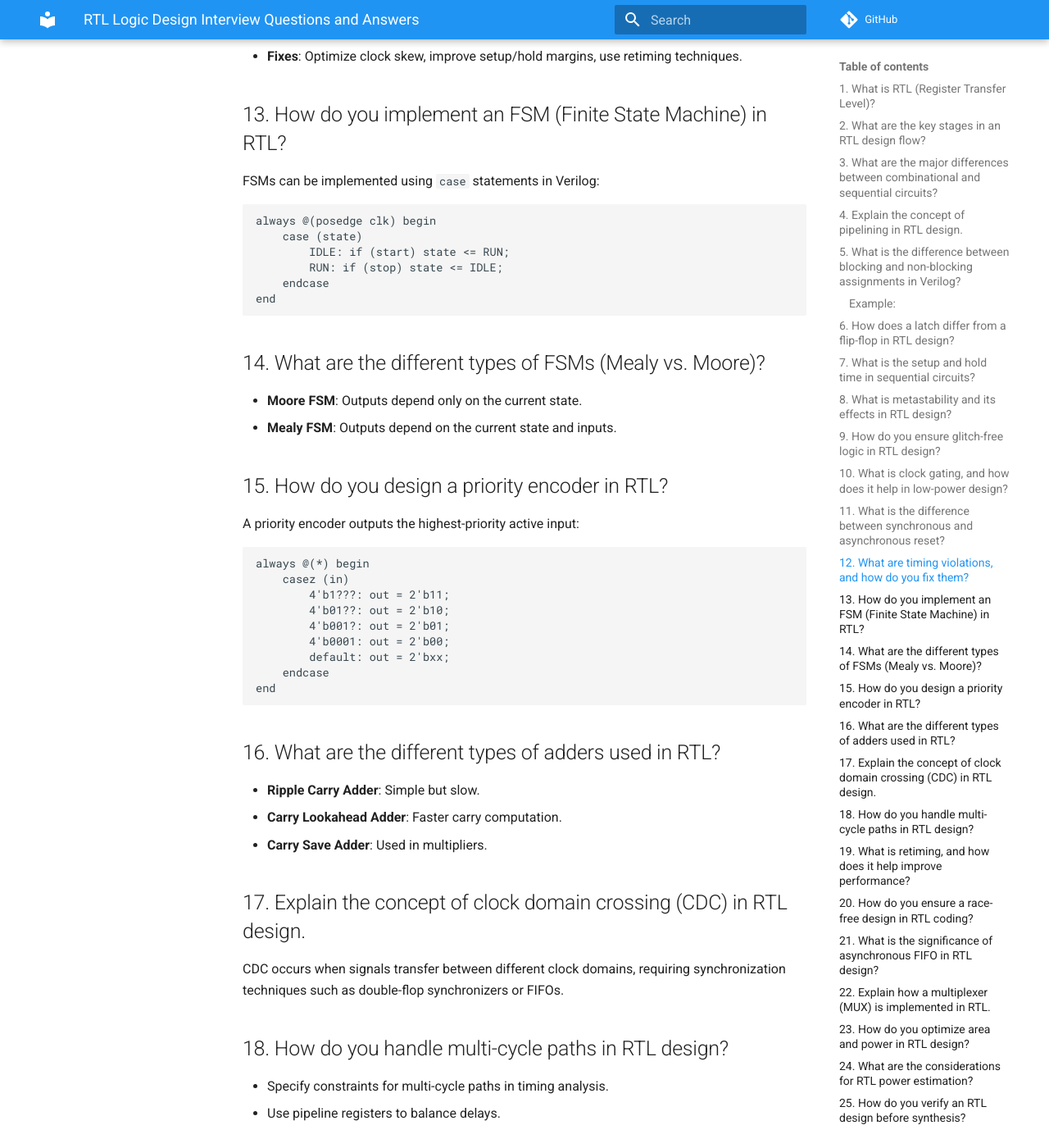
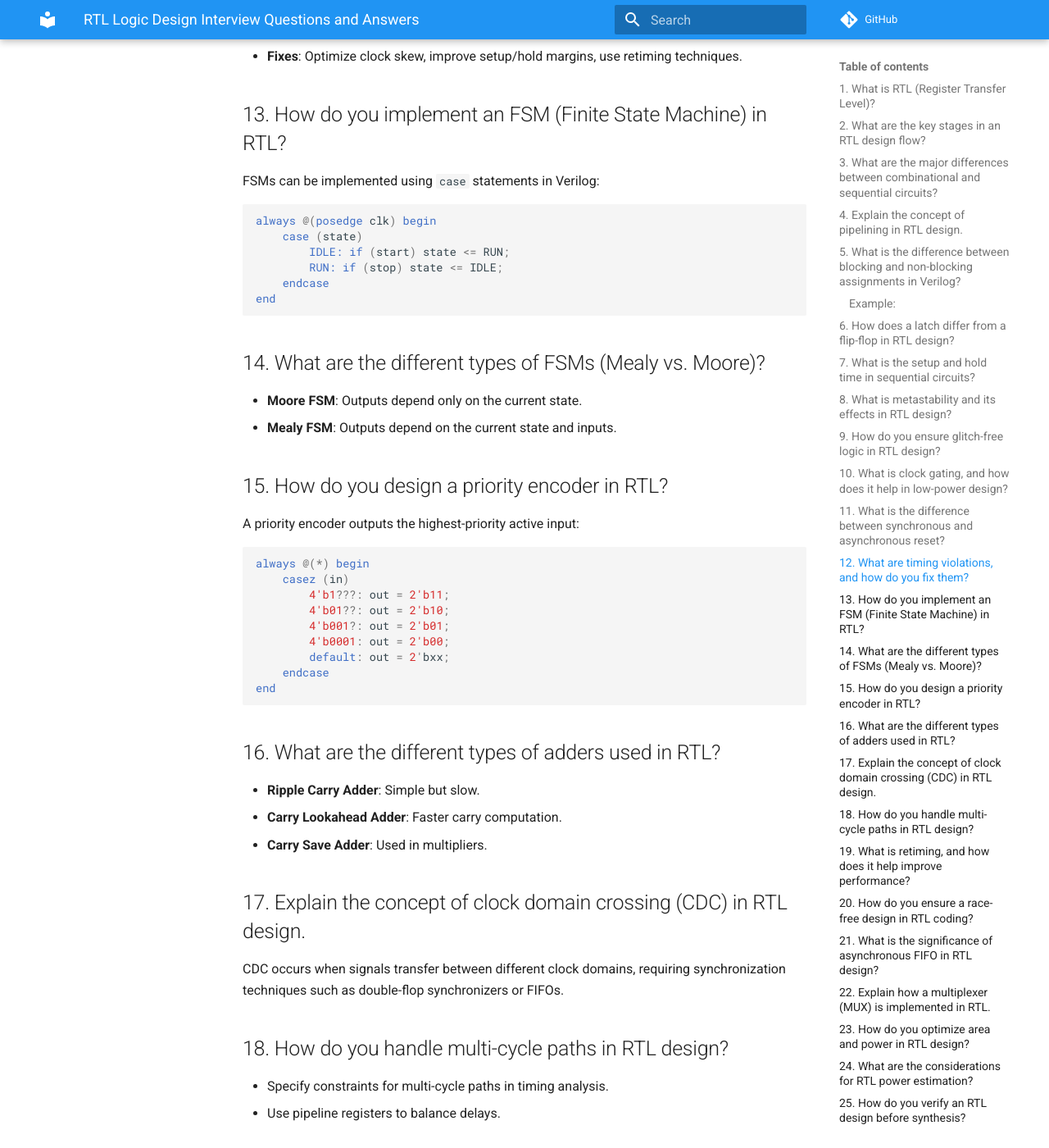
Before and after one commit to rakeshvattikonda/asic-interview, an MkDocs documentation site: the page built from docs/questions/digital/logic-design.md, in a window 1280 px wide and 1400 px high, scrolled down 2847 px. Shown: the whole window at 82% size. Built offline with MkDocs 1.6.1 and Material for MkDocs 9.7.7, drawn with Linux system fonts in a browser that asks for light colours; some of the changed text lies outside the part shown.

````diff
--- a/docs/questions/digital/logic-design.md
+++ b/docs/questions/digital/logic-design.md
@@ -28,7 +28,7 @@
 - **Non-blocking (`<=`)**: Executes in parallel, mainly used in sequential logic.
 
 ### Example:
-```
+```verilog
 always @(posedge clk) begin
     a = b;  // Blocking assignment
     c <= d; // Non-blocking assignment
@@ -69,7 +69,7 @@
 
 ## 13. How do you implement an FSM (Finite State Machine) in RTL?
 FSMs can be implemented using `case` statements in Verilog:
-```
+```verilog
 always @(posedge clk) begin
     case (state)
         IDLE: if (start) state <= RUN;
@@ -84,7 +84,7 @@
 
 ## 15. How do you design a priority encoder in RTL?
 A priority encoder outputs the highest-priority active input:
-```
+```verilog
 always @(*) begin
     casez (in)
         4'b1???: out = 2'b11;
--- a/mkdocs.yml
+++ b/mkdocs.yml
@@ -24,13 +24,12 @@
 nav:
   - Home: index.md
   - Digital Design: questions/digital.md
+  - Protocols: questions/protocol.md
   - Verification: questions/verification.md
   - Physical Design: questions/physical.md
   - Synthesis & STA: questions/synthesis.md
   - DFT: questions/dft.md
   - Mixed-Signal Design: questions/mixed_signal.md
-  - Low Power Design: questions/low_power.md
-  - Protocols: questions/protocol.md
   - About: about.md
 
 markdown_extensions:
````
Also changed, not shown: site/questions/digital/index.html, site/questions/digital/logic-design/index.html, site/search/search_index.json, site/sitemap.xml, 1 other file.
